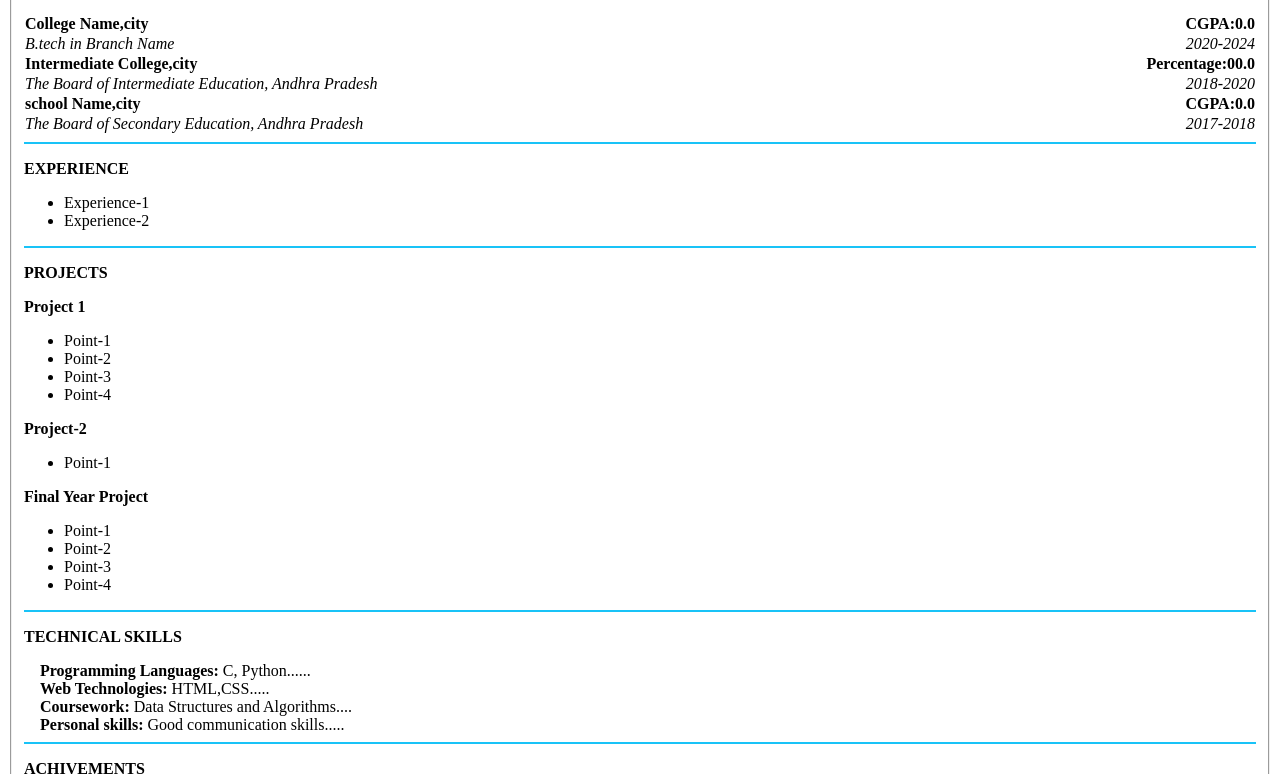
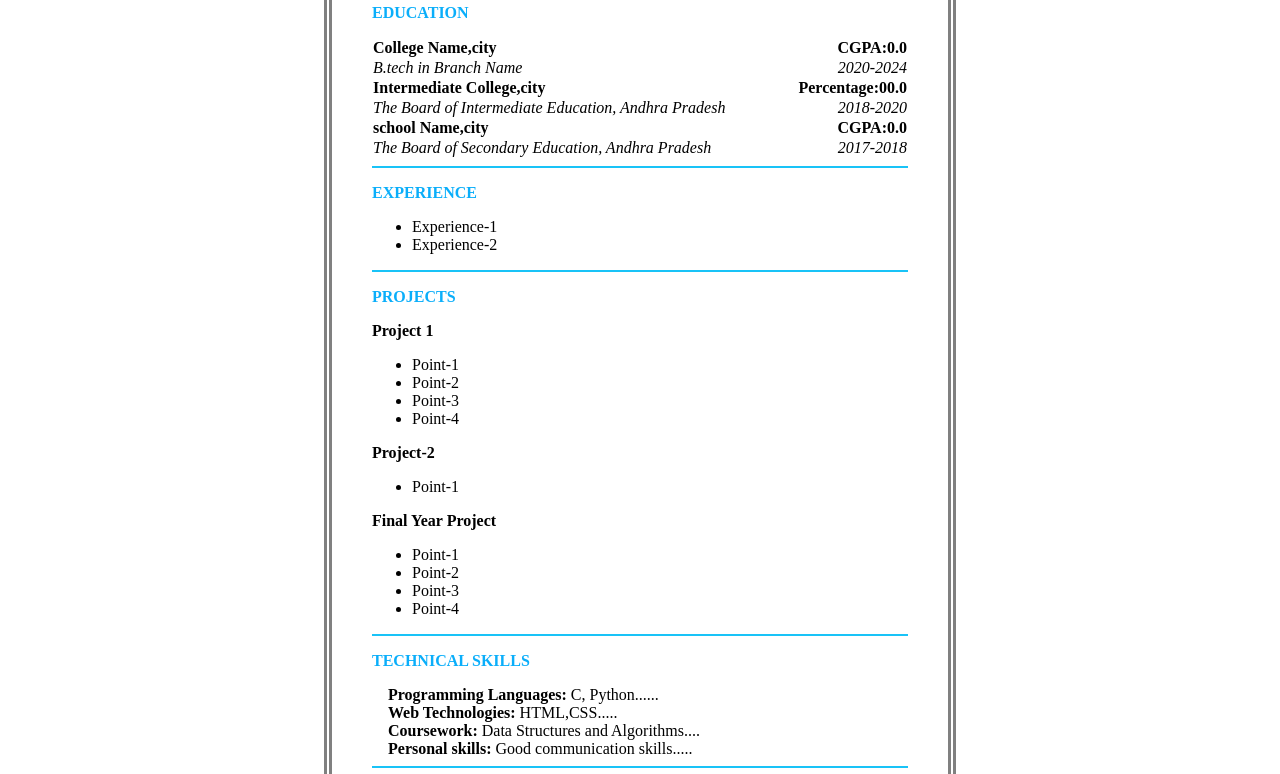
Before and after one commit to Gunda-Anitha/My_Profile, a plain HTML site: page index.html in a window 1280 px wide. Shown: the part 174-948 px from the top of the page. Drawn offline with Linux system fonts and the light colour scheme.

Commit message:
Update and rename My_Profile.html to index.html

```diff
--- a/My_Profile.html
+++ b/index.html
@@ -4,7 +4,7 @@
 	<title>MY PROFILE git</title>
 	<!--<link rel="stylesheet" href="https://cdnjs.cloudflare.com/ajax/libs/font-awesome/6.0.0-beta3/css/all.min.css">-->
 	<link rel="stylesheet" href="https://cdnjs.cloudflare.com/ajax/libs/font-awesome/6.0.0-beta3/css/all.min.css">
-	<link rel="stylesheet"href="My_Profile.css">
+	<link rel="stylesheet"href="style.css">
 </head>
 <body>
 <fieldset class="main">
```
